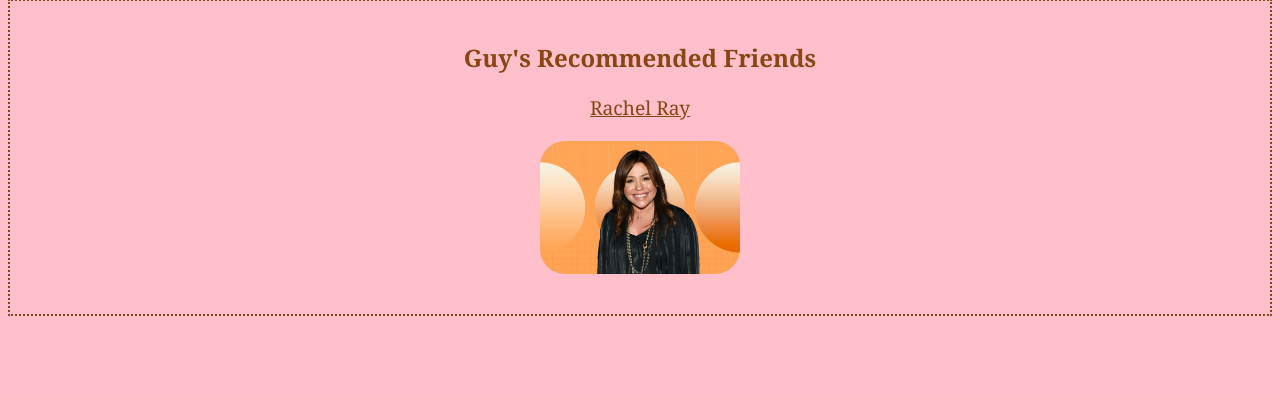
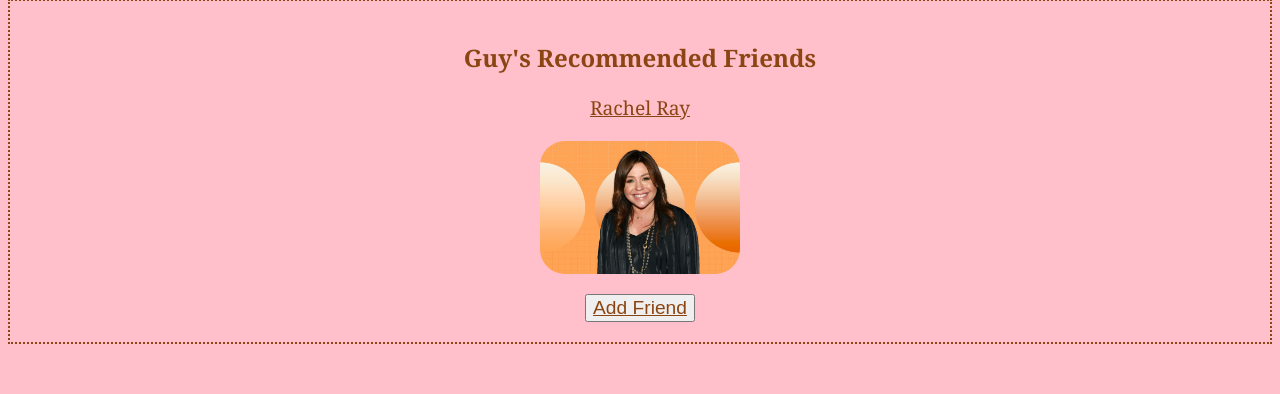
Before and after one commit to aschreib4/cs412, a Django app: page /mini_fb/profile/1/friend_suggestions in a window 1280 px wide. Shown: the part 113-507 px from the top of the page. Run offline with Django 5.2, Linux system fonts and the light colour scheme; data comes from the database, SQL or seed files in the repository; both versions use the stored data as it was after the commit.

Commit message:
Adding add friend button

```diff
--- a/mini_fb/templates/mini_fb/friend_suggestions.html
+++ b/mini_fb/templates/mini_fb/friend_suggestions.html
@@ -19,8 +19,9 @@
                 <br>
                 <center><img src="{{suggestion.image_file.url}}" alt="Friend Suggestion Picture" style="max-width: 200px; height: auto;"></center>
             </a></p>
+            <center><button style="font-size: larger; "><a href="{% url 'add_friend' profile.pk suggestion.pk %}">Add Friend</a></button></center>
         {% empty %}
-            <p>No friend suggestion!</p>
+            <p>No friend suggestions!</p>
         {% endfor %}
 
     </div>
```
Also changed, not shown: db.sqlite3.
